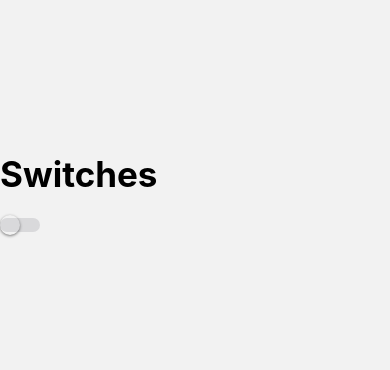
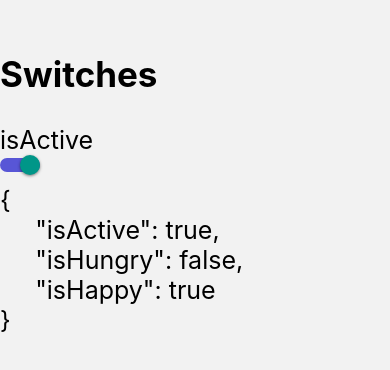
Before and after one commit to FranCarn/RNComponents, a React Native app: screen /SwitchScreen in a window 390 px wide. Shown: the part 238-608 px from the top of the page. Built offline with nearby package versions, Linux system fonts and the light colour scheme.

Commit message:
switch screen

```diff
--- /dev/null
+++ b/src/components/CustomSwitch.tsx
@@ -0,0 +1,24 @@
+import React, {useState} from 'react';
+import {Switch, Platform} from 'react-native';
+
+interface Props {
+  isOn: boolean;
+  onChange: (isEnabled: boolean) => void;
+}
+export const CustomSwitch = ({isOn, onChange}: Props) => {
+  const [isEnabled, setIsEnabled] = useState(isOn);
+  const toggleSwitch = () => {
+    setIsEnabled(previousState => !previousState);
+    onChange(!isEnabled);
+  };
+
+  return (
+    <Switch
+      trackColor={{false: '#D9D9DB', true: '#5856D6'}}
+      thumbColor={Platform.OS === 'android' ? '#5856D6' : ''}
+      ios_backgroundColor="#3e3e3e"
+      onValueChange={toggleSwitch}
+      value={isEnabled}
+    />
+  );
+};
--- a/src/screens/SwitchScreen.tsx
+++ b/src/screens/SwitchScreen.tsx
@@ -1,21 +1,29 @@
 import React, {useState} from 'react';
-import {View, Switch, StyleSheet, Platform} from 'react-native';
+import {View, StyleSheet, Text} from 'react-native';
 import {HeaderTitle} from '../components/HeaderTitle';
+import {CustomSwitch} from '../components/CustomSwitch';
 
 const SwitchScreen = () => {
-  const [isEnabled, setIsEnabled] = useState(false);
-  const toggleSwitch = () => setIsEnabled(previousState => !previousState);
-
+  const [state, setState] = useState({
+    isActive: true,
+    isHungry: false,
+    isHappy: true,
+  });
+  const handleChange = (value: boolean, field: keyof typeof state) => {
+    setState({...state, [field]: value});
+  };
+  const {isActive, isHappy, isHungry} = state;
   return (
     <View style={styles.container}>
       <HeaderTitle title="Switches" />
-      <Switch
-        trackColor={{false: '#D9D9DB', true: '#5856D6'}}
-        thumbColor={Platform.OS === 'android' ? '#5856D6' : ''}
-        ios_backgroundColor="#3e3e3e"
-        onValueChange={toggleSwitch}
-        value={isEnabled}
+      <View style={styles.switchRow}>
+        <Text style={styles.switchText}>isActive</Text>
+      </View>
+      <CustomSwitch
+        isOn={isActive}
+        onChange={value => handleChange(value, 'isActive')}
       />
+      <Text style={styles.switchText}>{JSON.stringify(state, null, 5)}</Text>
     </View>
   );
 };
@@ -25,6 +33,15 @@ const styles = StyleSheet.create({
     flex: 1,
     justifyContent: 'center',
   },
+  switchText: {
+    marginTop: 10,
+    fontSize: 25,
+  },
+  switchRow: {
+    flexDirection: 'row',
+    justifyContent: 'space-between',
+    alignItems: 'center',
+  },
 });
 
 export default SwitchScreen;
```
